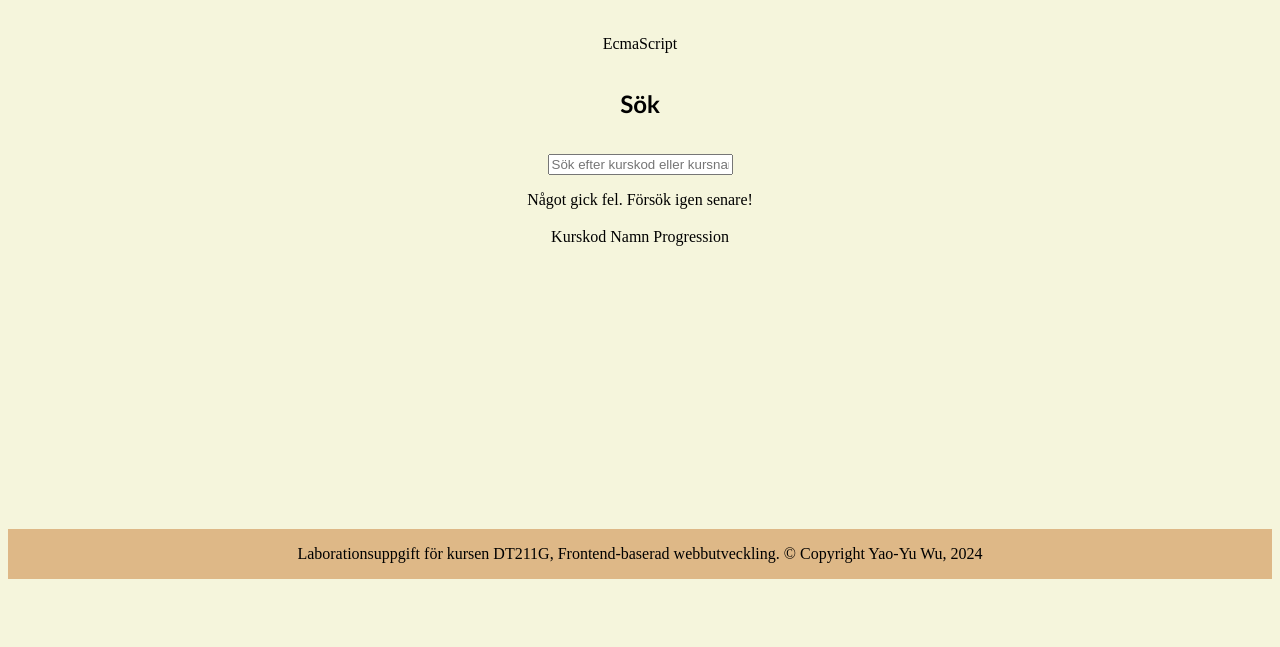
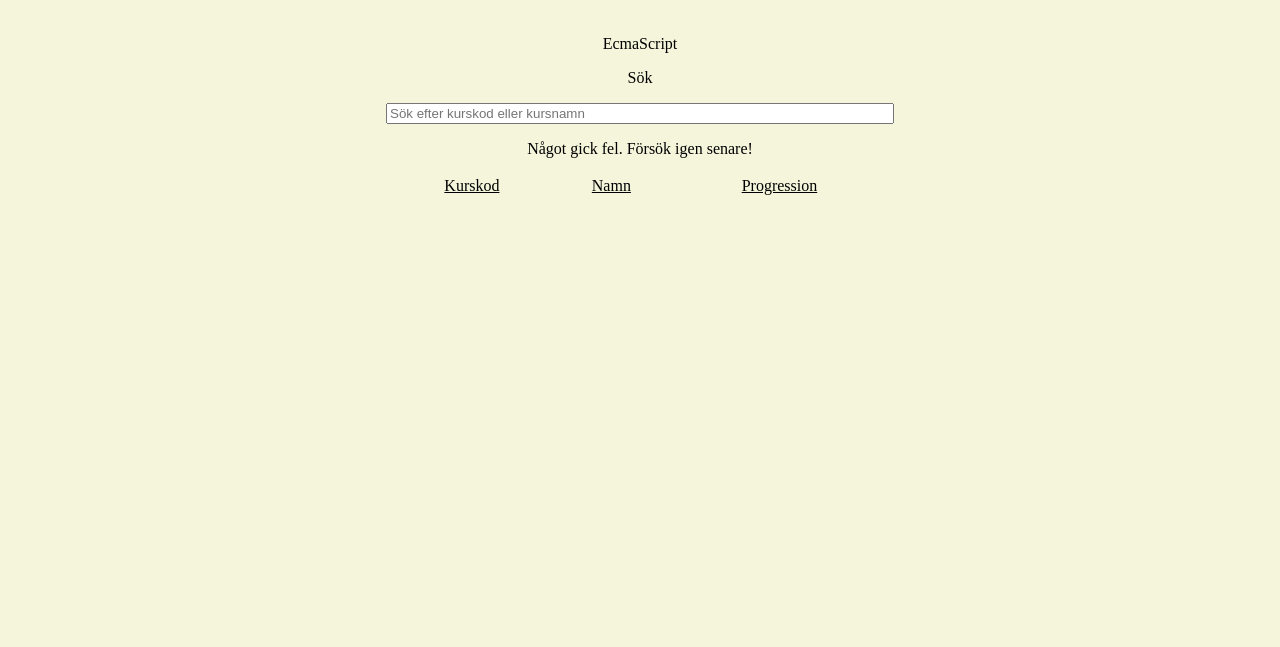
Before and after one commit to slalompet/Frontend-baserad-webbutveckling, a website built with Parcel: page src/ecma-script.html in a window 1280 px wide. Shown: the part 153-800 px from the top of the page. Built offline with nearby package versions, Linux system fonts and the light colour scheme; no server answers.

Commit message:
CSS style
- modication of css files

```diff
--- /dev/null
+++ b/src/css/course-table.css
@@ -0,0 +1,17 @@
+
+.search-bar {
+    width: 500px;
+}
+
+.table {
+    width: 500px;
+}
+
+.table-header {
+    text-align: center;
+    text-decoration: underline;
+}
+
+.table-body {
+    text-align: center;
+}
--- a/src/css/main.css
+++ b/src/css/main.css
@@ -35,8 +35,7 @@
     display: flex;
     flex-direction: column;
     align-items: center;
-    height: auto;
-    min-height: 70vh;
+    height: 100vh;
     padding-top: 2em;
     padding-bottom: 2em;
 }
@@ -50,8 +49,8 @@
 
 .clock {
     position: absolute;
-    top: 50%;
     left: 50%;
+    bottom: 20%;
     transform: translateX(-50%) translateY(-50%);
     color: #000;
     font-size: 60px;
--- a/src/ecma-script.html
+++ b/src/ecma-script.html
@@ -5,6 +5,7 @@
     <meta name="viewport" content="width=device-width, initial-scale=1.0">
     <title>Frondend moment 1</title>
     <link rel="stylesheet" href="css/main.css">
+    <link rel="stylesheet" href="css/course-table.css">
 </head>
 <body>
     <header>
@@ -21,22 +22,23 @@
         <h1>Frontend-baserad webbutveckling, Moment 2</h1>
         <p>EcmaScript</p>
         <div class="search-wrapper">
-            <h2>Sök</h2>
+            <label>Sök</label>
             <input
             type="text"
             name="searchBar"
             id="searchBar"
+            class="search-bar"
             placeholder="Sök efter kurskod eller kursnamn">
         </div>
-        <table id="courseTable">
+        <table id="courseTable" class="table">
             <thead>
                 <tr>
-                    <td id="course-code">Kurskod</td>
-                    <td id="course-name">Namn</td>
-                    <td id="course-progression">Progression</td>
+                    <td id="course-code" class="table-header">Kurskod</td>
+                    <td id="course-name" class="table-header">Namn</td>
+                    <td id="course-progression" class="table-header">Progression</td>
                 </tr>
             </thead>
-            <tbody id="courses-list"></tbody>
+            <tbody id="courses-list" class="table-body"></tbody>
             <div id="error"></div>
         </table>
     </main>
```
